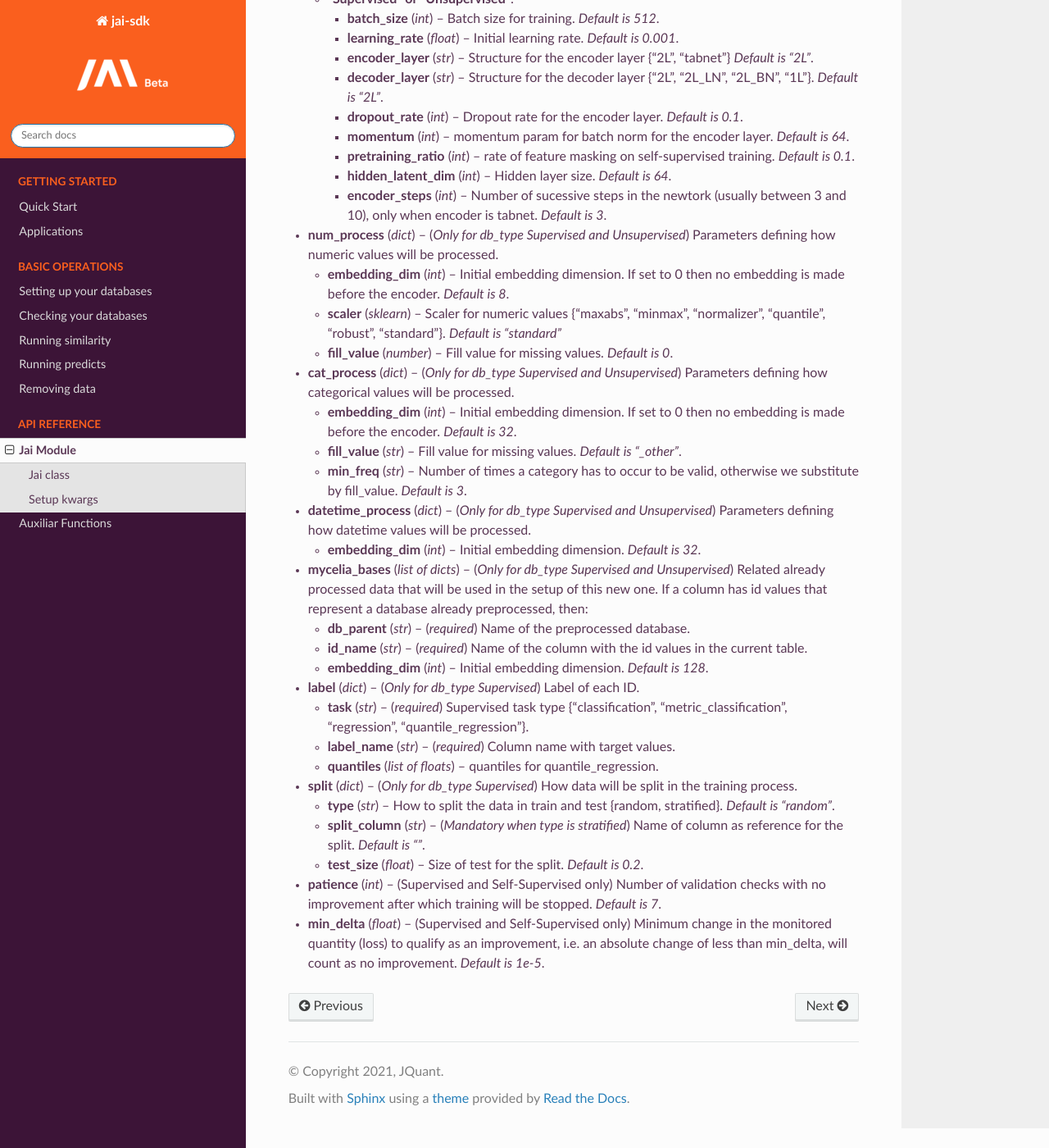
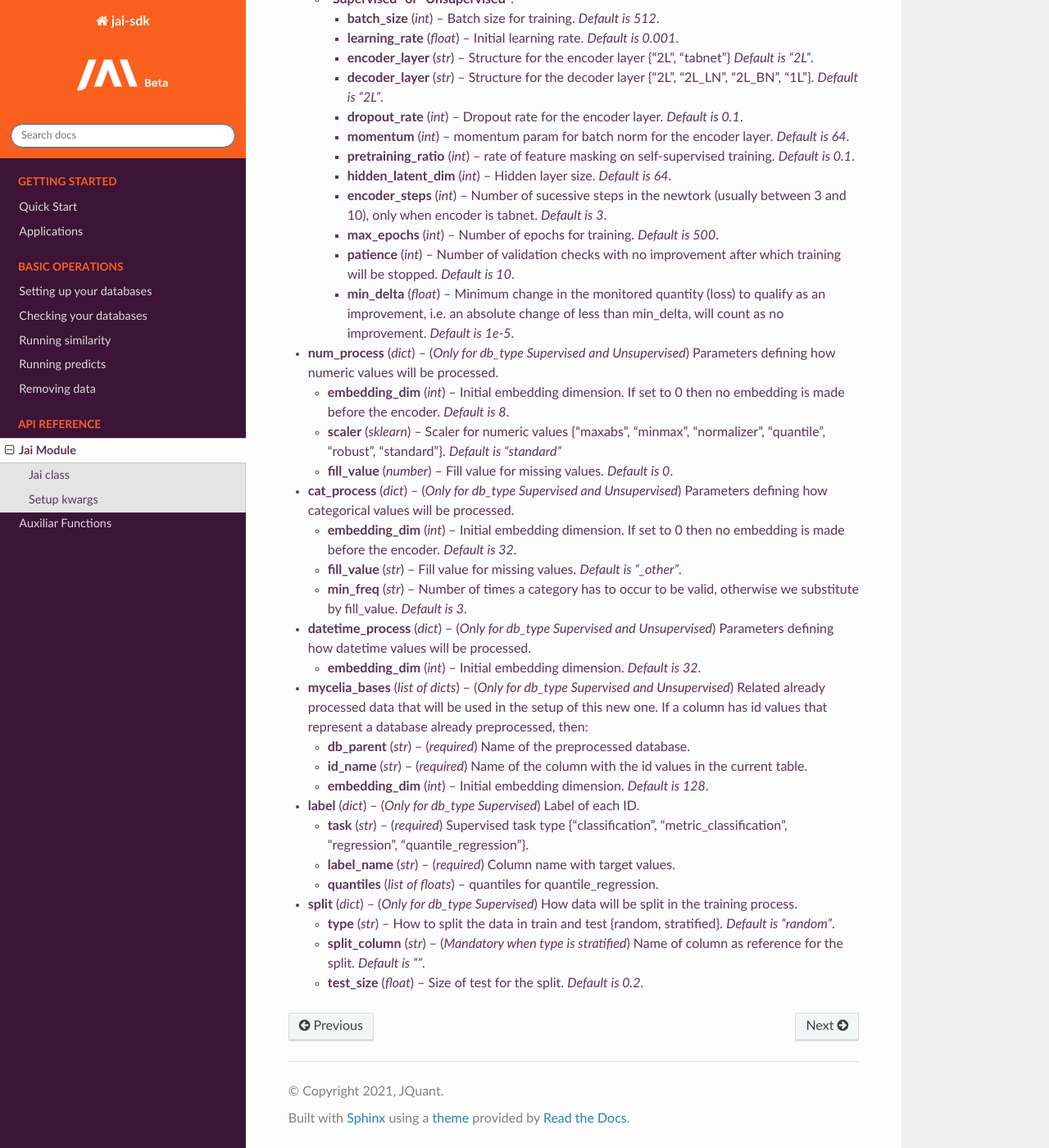
Before and after one commit to jquant/jai-sdk, a Sphinx documentation site: the page built from docs/source/jai.rst, in a window 1280 px wide and 1400 px high, scrolled down 1585 px. Shown: the whole window at 82% size. Built offline with Sphinx 7.4.7 and the Read the Docs theme 2.0.0, drawn with Linux system fonts in a browser that asks for light colours; some of the changed lines change nothing that is shown.

Commit message:
é isso aí

```diff
--- a/docs/source/jai.rst
+++ b/docs/source/jai.rst
@@ -96,6 +96,11 @@ it were in the body of a POST method.
     * **hidden_latent_dim** (*int*) -- Hidden layer size. *Default is 64*.
     * **encoder_steps** (*int*) -- Number of sucessive steps in the newtork (usually
       between 3 and 10), only when encoder is tabnet. *Default is 3*.
+    * **max_epochs** (*int*) -- Number of epochs for training. *Default is 500*.
+    * **patience** (*int*) -- Number of validation checks with no improvement after which training will be stopped.
+      *Default is 10*.
+    * **min_delta** (*float*) -- Minimum change in the monitored quantity (loss) to qualify as an improvement,
+      i.e. an absolute change of less than min_delta, will count as no improvement. *Default is 1e-5*.
 
 
 * **num_process** (*dict*) -- (*Only for db_type Supervised and Unsupervised*)
@@ -141,9 +146,3 @@ it were in the body of a POST method.
   * **type** (*str*) -- How to split the data in train and test {random, stratified}. *Default is "random"*.
   * **split_column** (*str*) -- (*Mandatory when type is stratified*) Name of column as reference for the split. *Default is ""*.
   * **test_size** (*float*) -- Size of test for the split. *Default is 0.2*.
-
-* **patience** (*int*) -- (Supervised and Self-Supervised only) Number of validation checks with no improvement after which training will be stopped.
-  *Default is 7*.
-
-* **min_delta** (*float*) -- (Supervised and Self-Supervised only) Minimum change in the monitored quantity (loss) to qualify as an improvement,
-  i.e. an absolute change of less than min_delta, will count as no improvement. *Default is 1e-5*.
```
